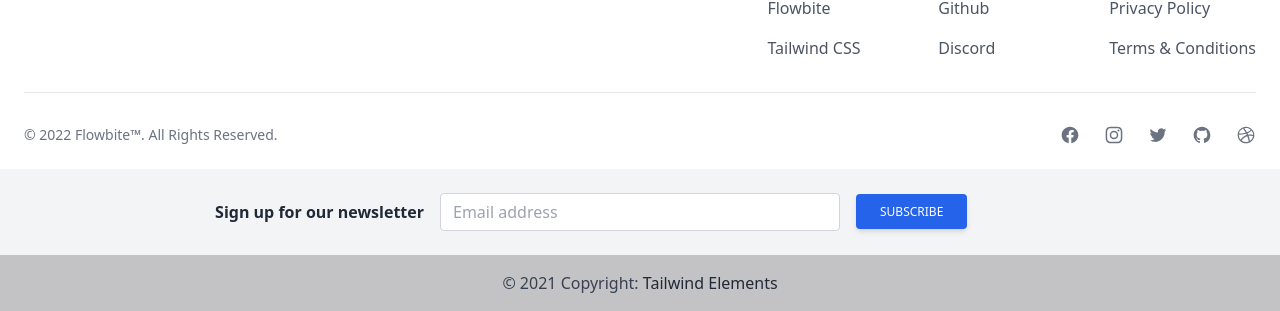
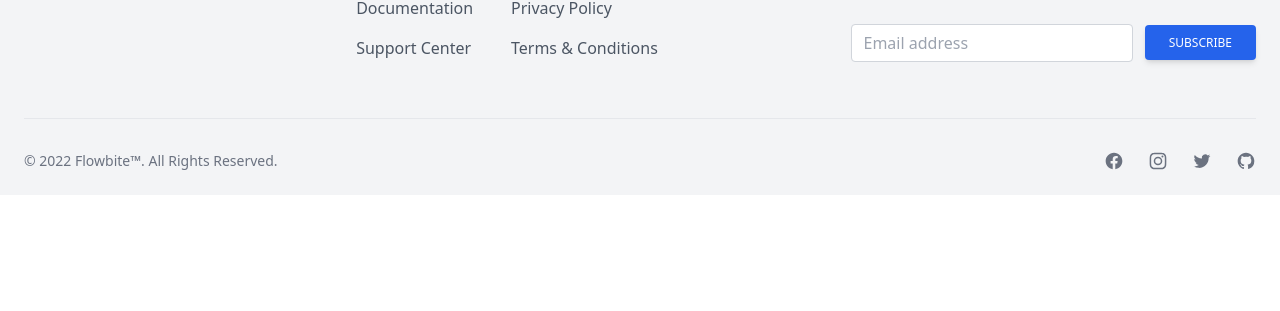
Before and after one commit to fariarahman15/thingschain-new-web-app, a website built with Vite: page index.html in a window 1280 px wide. Shown: the part 3074-3385 px from the top of the page. After the commit the page ends 3269 px from the top, so only its background shows below. Built offline with nearby package versions, Linux system fonts and the light colour scheme.

Commit message:
footer update

```diff
--- a/index.html
+++ b/index.html
@@ -1106,7 +1106,7 @@
 
     <!-- footer  -->
 
-    <footer class="p-4 bg-white sm:p-6">
+    <footer class="p-4 bg-whitwsmoke sm:p-6">
       <div class="md:flex md:justify-between">
         <div class="mb-6 md:mb-0">
           <a href="https://flowbite.com/" class="flex items-center">
@@ -1120,7 +1120,7 @@
             >
           </a>
         </div>
-        <div class="grid grid-cols-2 gap-8 sm:gap-6 sm:grid-cols-3">
+        <div class="grid grid-cols-2 gap-2">
           <div>
             <h2 class="mb-6 text-sm font-semibold text-gray-900 uppercase">
               Resources
@@ -1128,35 +1128,17 @@
             <ul class="text-gray-600">
               <li class="mb-4">
                 <a href="https://flowbite.com/" class="hover:underline"
-                  >Flowbite</a
+                  >Documentation</a
                 >
               </li>
               <li>
                 <a href="https://tailwindcss.com/" class="hover:underline"
-                  >Tailwind CSS</a
+                  >Support Center</a
                 >
               </li>
             </ul>
           </div>
-          <div>
-            <h2 class="mb-6 text-sm font-semibold text-gray-900 uppercase">
-              Follow us
-            </h2>
-            <ul class="text-gray-600">
-              <li class="mb-4">
-                <a
-                  href="https://github.com/themesberg/flowbite"
-                  class="hover:underline"
-                  >Github</a
-                >
-              </li>
-              <li>
-                <a href="https://discord.gg/4eeurUVvTy" class="hover:underline"
-                  >Discord</a
-                >
-              </li>
-            </ul>
-          </div>
+
           <div>
             <h2 class="mb-6 text-sm font-semibold text-gray-900 uppercase">
               Legal
@@ -1171,7 +1153,81 @@
             </ul>
           </div>
         </div>
+        <div class="">
+          <form action="">
+            <div class="flex-row justify-center items-center">
+              <div class="flex justify-start md:mb-6">
+                <h2 class="mb-4 text-2xl font-bold text-darkslategrey">
+                  Subscribe to Our Newsletters Email
+                </h2>
+              </div>
+
+              <div class="flex justify-end items-center space-x-3">
+                <div class="md:mb-6 w-8/12">
+                  <input
+                    type="text"
+                    class="
+                      form-control
+                      block
+                      w-full
+                      px-3
+                      py-1.5
+                      text-base
+                      font-normal
+                      text-gray-700
+                      bg-white bg-clip-padding
+                      border border-solid border-gray-300
+                      rounded
+                      transition
+                      ease-in-out
+                      m-0
+                      focus:text-gray-700
+                      focus:bg-white
+                      focus:border-blue-600
+                      focus:outline-none
+                    "
+                    id="exampleFormControlInput1"
+                    placeholder="Email address"
+                  />
+                </div>
+
+                <div class="md:mr-auto mb-6">
+                  <button
+                    type="button"
+                    class="
+                      inline-block
+                      px-6
+                      py-2.5
+                      bg-blue-600
+                      text-white
+                      font-medium
+                      text-xs
+                      leading-tight
+                      uppercase
+                      rounded
+                      shadow-md
+                      hover:bg-blue-700
+                      hover:shadow-lg
+                      focus:bg-blue-700
+                      focus:shadow-lg
+                      focus:outline-none
+                      focus:ring-0
+                      active:bg-blue-800
+                      active:shadow-lg
+                      transition
+                      duration-150
+                      ease-in-out
+                    "
+                  >
+                    Subscribe
+                  </button>
+                </div>
+              </div>
+            </div>
+          </form>
+        </div>
       </div>
+
       <hr class="my-6 border-gray-200 sm:mx-auto lg:my-8" />
       <div class="sm:flex sm:items-center sm:justify-between">
         <span class="text-sm text-gray-500 sm:text-center"
@@ -1238,116 +1294,7 @@
             </svg>
             <span class="sr-only">GitHub account</span>
           </a>
-          <a href="#" class="text-gray-500 hover:text-gray-900">
-            <svg
-              class="w-5 h-5"
-              fill="currentColor"
-              viewBox="0 0 24 24"
-              aria-hidden="true"
-            >
-              <path
-                fill-rule="evenodd"
-                d="M12 2C6.48 2 2 6.48 2 12s4.48 10 10 10c5.51 0 10-4.48 10-10S17.51 2 12 2zm6.605 4.61a8.502 8.502 0 011.93 5.314c-.281-.054-3.101-.629-5.943-.271-.065-.141-.12-.293-.184-.445a25.416 25.416 0 00-.564-1.236c3.145-1.28 4.577-3.124 4.761-3.362zM12 3.475c2.17 0 4.154.813 5.662 2.148-.152.216-1.443 1.941-4.48 3.08-1.399-2.57-2.95-4.675-3.189-5A8.687 8.687 0 0112 3.475zm-3.633.803a53.896 53.896 0 013.167 4.935c-3.992 1.063-7.517 1.04-7.896 1.04a8.581 8.581 0 014.729-5.975zM3.453 12.01v-.26c.37.01 4.512.065 8.775-1.215.25.477.477.965.694 1.453-.109.033-.228.065-.336.098-4.404 1.42-6.747 5.303-6.942 5.629a8.522 8.522 0 01-2.19-5.705zM12 20.547a8.482 8.482 0 01-5.239-1.8c.152-.315 1.888-3.656 6.703-5.337.022-.01.033-.01.054-.022a35.318 35.318 0 011.823 6.475 8.4 8.4 0 01-3.341.684zm4.761-1.465c-.086-.52-.542-3.015-1.659-6.084 2.679-.423 5.022.271 5.314.369a8.468 8.468 0 01-3.655 5.715z"
-                clip-rule="evenodd"
-              ></path>
-            </svg>
-            <span class="sr-only">Dribbbel account</span>
-          </a>
         </div>
-      </div>
-    </footer>
-
-    <footer class="bg-gray-100 text-center">
-      <div class="px-6 pt-6">
-        <form action="">
-          <div
-            class="
-              grid
-              md:grid-cols-3
-              gird-cols-1
-              gap-4
-              flex
-              justify-center
-              items-center
-            "
-          >
-            <div class="md:ml-auto md:mb-6">
-              <p class="text-gray-800">
-                <strong>Sign up for our newsletter</strong>
-              </p>
-            </div>
-
-            <div class="md:mb-6">
-              <input
-                type="text"
-                class="
-                  form-control
-                  block
-                  w-full
-                  px-3
-                  py-1.5
-                  text-base
-                  font-normal
-                  text-gray-700
-                  bg-white bg-clip-padding
-                  border border-solid border-gray-300
-                  rounded
-                  transition
-                  ease-in-out
-                  m-0
-                  focus:text-gray-700
-                  focus:bg-white
-                  focus:border-blue-600
-                  focus:outline-none
-                "
-                id="exampleFormControlInput1"
-                placeholder="Email address"
-              />
-            </div>
-
-            <div class="md:mr-auto mb-6">
-              <button
-                type="button"
-                class="
-                  inline-block
-                  px-6
-                  py-2.5
-                  bg-blue-600
-                  text-white
-                  font-medium
-                  text-xs
-                  leading-tight
-                  uppercase
-                  rounded
-                  shadow-md
-                  hover:bg-blue-700
-                  hover:shadow-lg
-                  focus:bg-blue-700
-                  focus:shadow-lg
-                  focus:outline-none
-                  focus:ring-0
-                  active:bg-blue-800
-                  active:shadow-lg
-                  transition
-                  duration-150
-                  ease-in-out
-                "
-              >
-                Subscribe
-              </button>
-            </div>
-          </div>
-        </form>
-      </div>
-
-      <div
-        class="text-center text-gray-700 p-4"
-        style="background-color: rgba(0, 0, 0, 0.2)"
-      >
-        © 2021 Copyright:
-        <a class="text-gray-800" href="https://tailwind-elements.com/"
-          >Tailwind Elements</a
-        >
       </div>
     </footer>
 
--- a/tailwind.config.cjs
+++ b/tailwind.config.cjs
@@ -12,7 +12,7 @@
         metallicblue: "#45718C",
         carolinablue: "#7EB9EA",
         regalblue: "#184366",
-
+        whitwsmoke: "#F3F4F6",
         darkslategrey: "#233947",
         vistawhite: "#FAFAFA",
         plainwhite: "#FFFFFF",
```
